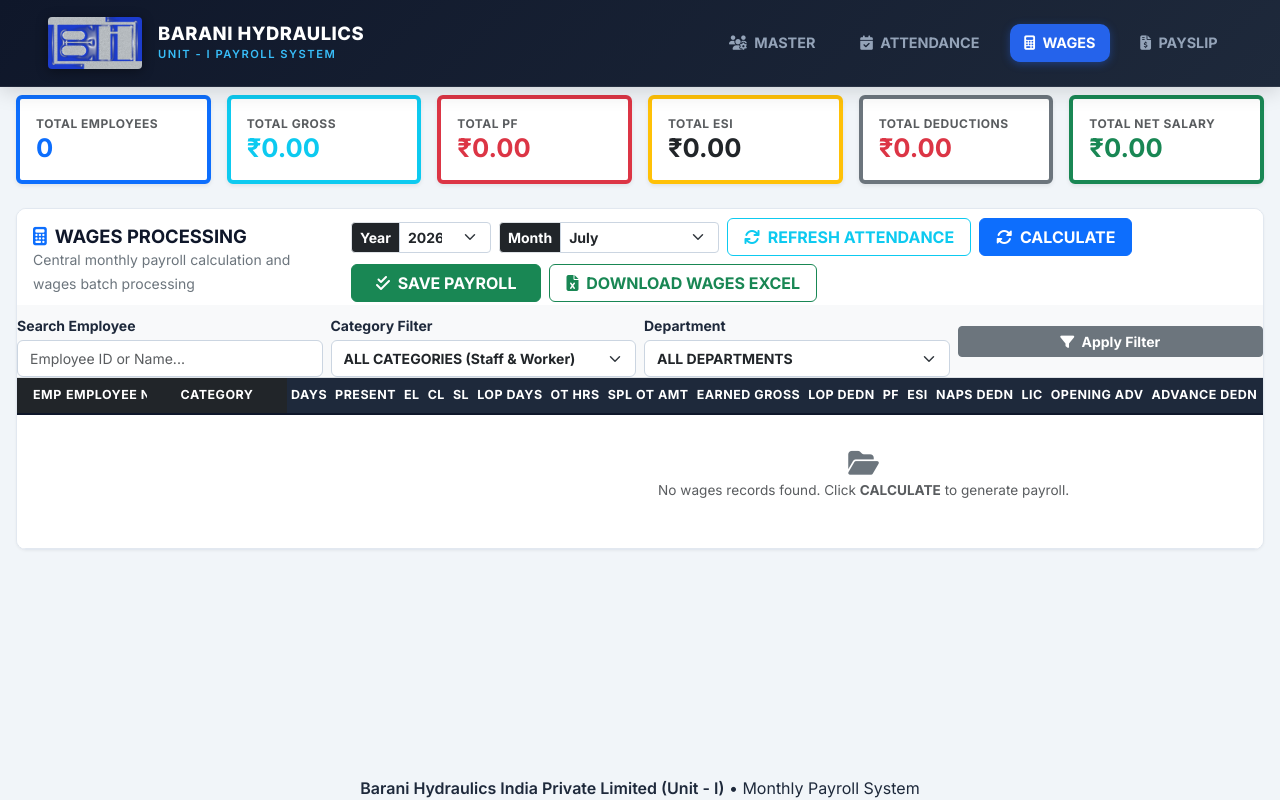
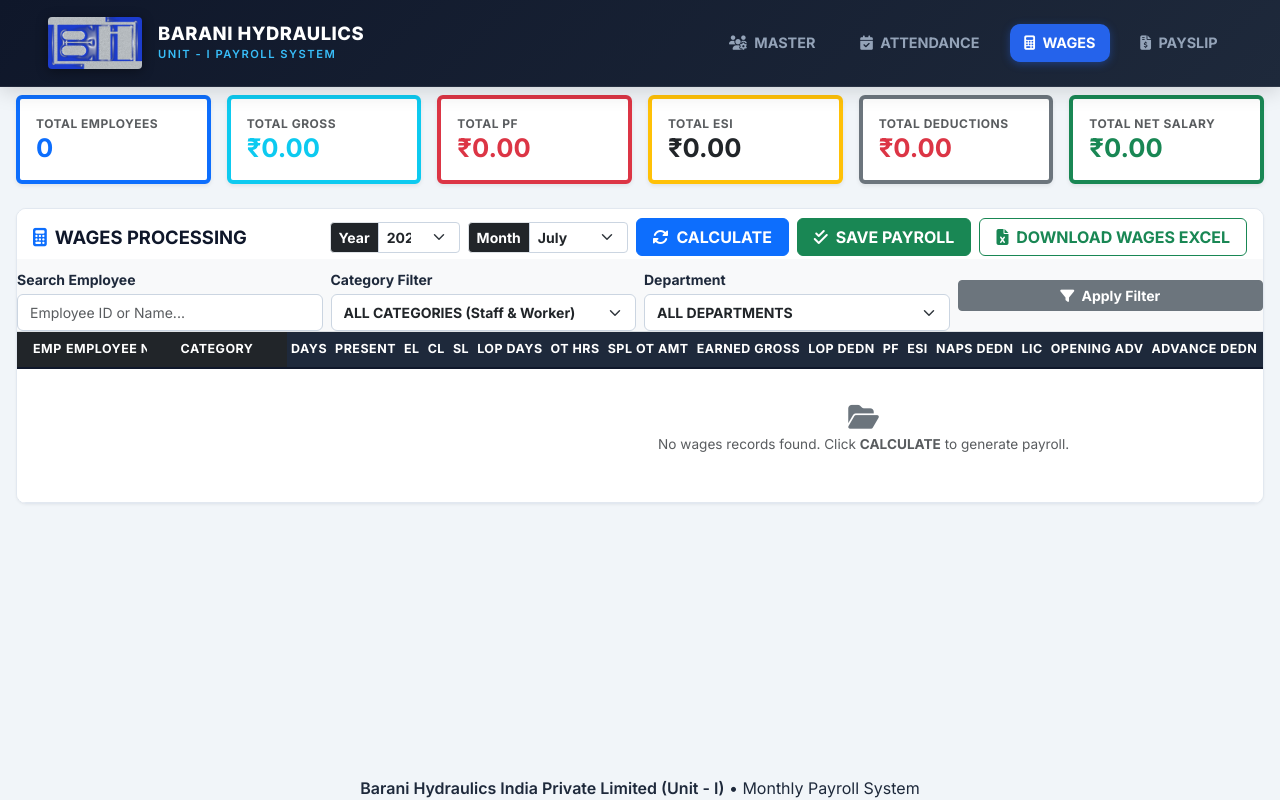
Before and after one commit to Ragavendra192/Barani-payroll, a Flask app: page /wages in a window 1280 px wide. Run offline with Flask 3, Linux system fonts and the light colour scheme; data that the repository does not hold is empty.

Commit message:
Remove Refresh Attendance button and align Download Wages Excel in header

```diff
--- a/templates/wages.html
+++ b/templates/wages.html
@@ -45,15 +45,15 @@
     </div>
 
     <!-- Main Wages Card -->
-    <div class="card-custom mb-4">
+    <div class="card-custom mb-2">
         <div class="card-header-custom d-flex flex-column flex-md-row justify-content-between align-items-md-center gap-3">
             <div>
                 <h4 class="card-title-custom mb-0"><i class="fa-solid fa-calculator text-primary me-2"></i>WAGES PROCESSING</h4>
-                <small class="text-secondary">Central monthly payroll calculation and wages batch processing</small>
+                <!-- <small class="text-secondary">Central monthly payroll calculation and wages batch processing</small> -->
             </div>
 
             <div class="d-flex align-items-center flex-wrap gap-2">
-                <div class="input-group input-group-sm" style="width: 140px; flex-shrink: 0;">
+                <div class="input-group input-group-sm" style="width: 130px; flex-shrink: 0;">
                     <span class="input-group-text bg-dark text-white fw-bold">Year</span>
                     <select name="year" class="form-select fw-bold" onchange="document.getElementById('wagesForm').submit();">
                         {% for y in years %}
@@ -61,22 +61,19 @@
                         {% endfor %}
                     </select>
                 </div>
-                <div class="input-group input-group-sm" style="width: 220px; min-width: 210px; flex-shrink: 0;">
+                <div class="input-group input-group-sm" style="width: 160px; flex-shrink: 0;">
                     <span class="input-group-text bg-dark text-white fw-bold">Month</span>
-                    <select name="month" class="form-select fw-bold" onchange="document.getElementById('wagesForm').submit();" style="min-width: 140px;">
+                    <select name="month" class="form-select fw-bold" onchange="document.getElementById('wagesForm').submit();">
                         {% for m_num, m_name in months %}
                         <option value="{{ m_num }}" {% if month == m_num %}selected{% endif %}>{{ m_name }}</option>
                         {% endfor %}
                     </select>
                 </div>
 
-                <button type="submit" name="action" value="refresh_attendance" class="btn btn-outline-info fw-bold px-3">
-                    <i class="fa-solid fa-arrows-rotate me-1"></i> REFRESH ATTENDANCE
-                </button>
                 <button type="submit" name="action" value="calculate" class="btn btn-primary fw-bold px-3">
                     <i class="fa-solid fa-rotate me-1"></i> CALCULATE
                 </button>
-                <button type="submit" name="action" value="save" class="btn btn-success fw-bold px-4">
+                <button type="submit" name="action" value="save" class="btn btn-success fw-bold px-3">
                     <i class="fa-solid fa-check-double me-1"></i> SAVE PAYROLL
                 </button>
                 <a href="{{ url_for('main.download_wages_excel', year=year, month=month, category=category) }}" class="btn btn-outline-success fw-bold px-3">
```
